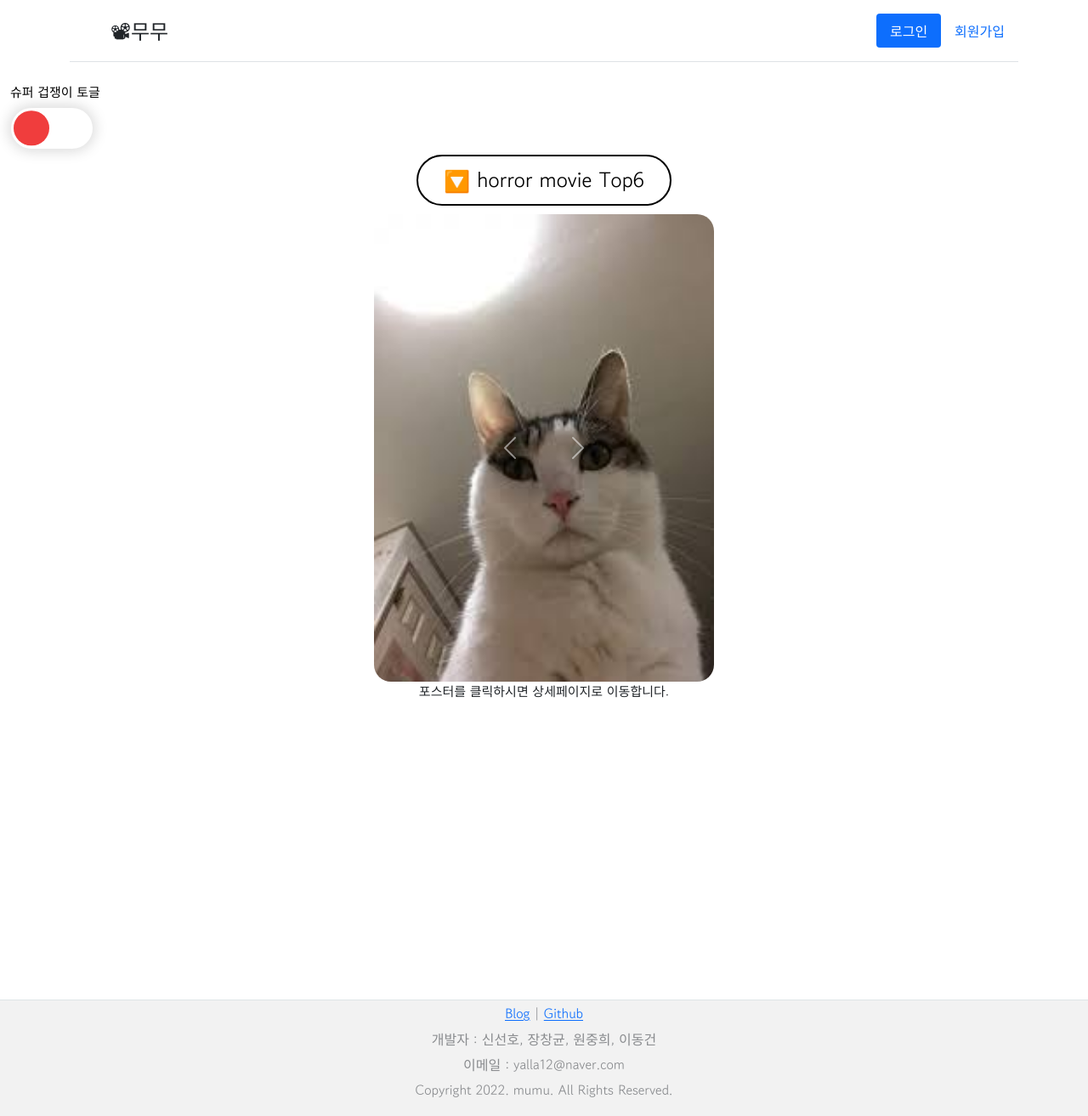
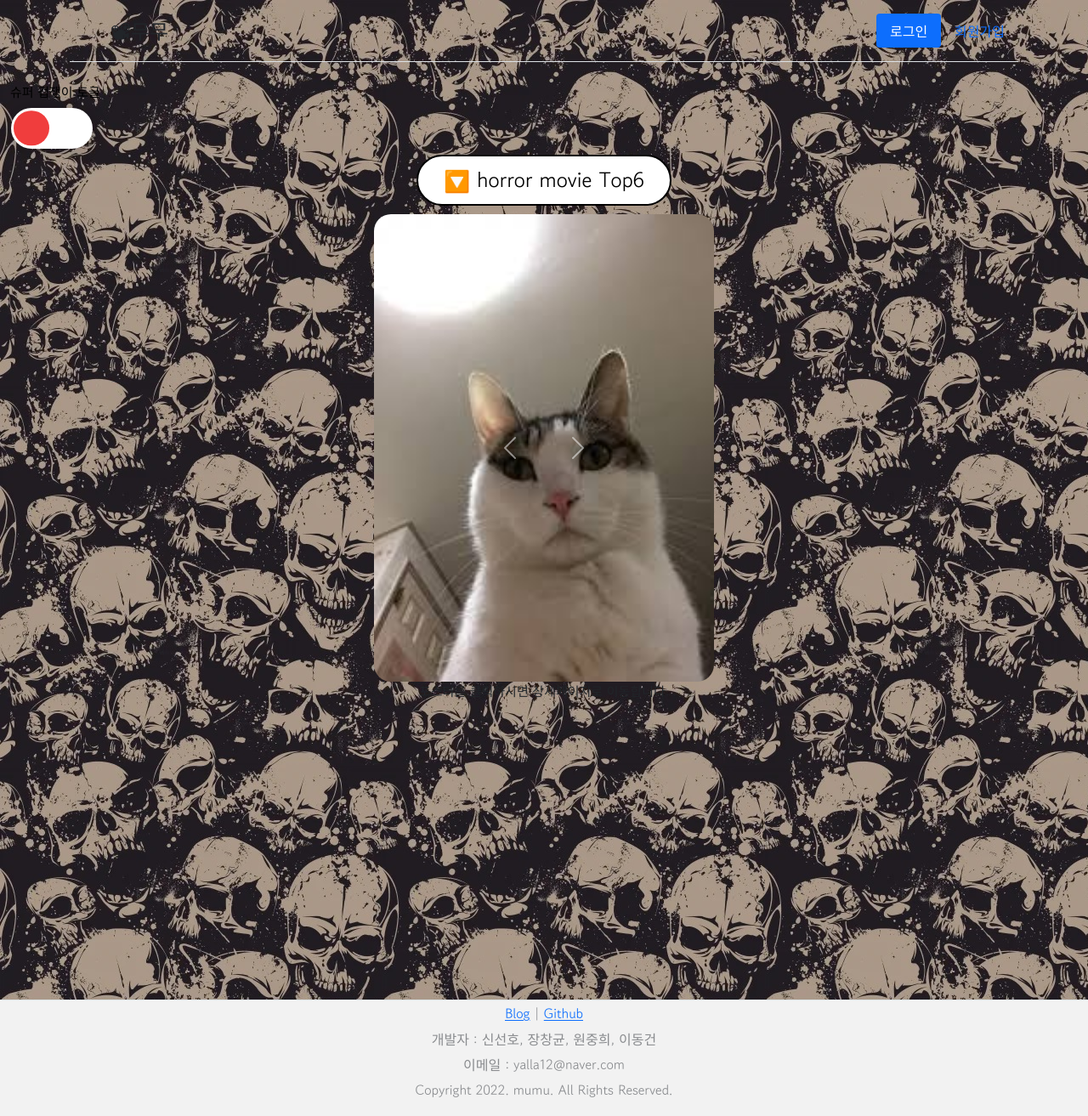
Before and after one commit to yalla12/miniProjectmumu, a Flask app: template templates/Home/home.html in a window 1280 px wide. Shown: the whole page at 85% size. Run offline with Flask 2, Linux system fonts and the light colour scheme; the template is opened without the code that fills it, so the values that code supplies are empty.

Commit message:
15:33 다시수정

```diff
--- a/templates/Home/home.html
+++ b/templates/Home/home.html
@@ -11,9 +11,6 @@
     <script src="https://cdn.jsdelivr.net/npm/bootstrap@5.0.2/dist/js/bootstrap.bundle.min.js"
             integrity="sha384-MrcW6ZMFYlzcLA8Nl+NtUVF0sA7MsXsP1UyJoMp4YLEuNSfAP+JcXn/tWtIaxVXM"
             crossorigin="anonymous"></script>
-
-    <script>document.body.style.backgroundImage = "url('./static/bak.jpg')";</script>
-
 
 
     <title>무무</title>
@@ -160,6 +157,9 @@
         text-align: center;
         bottom: auto;
     }
+        body {
+            background-image: url('static/horbak.jpg');
+        }
 
     </style>
 
@@ -185,6 +185,7 @@
                 $('#club').empty();
                 $('#club').append('사나이 토글');
                 document.getElementById("man").src = "static/man.jpg";
+                document.body.style.backgroundImage = "url('static/cute.jpg')";
 
 
 
@@ -197,6 +198,7 @@
                 $('#club').append('슈퍼 겁쟁이 토글');
                 fool = 0;
                 document.getElementById("man").src = "{{ moviej[0].image }}";
+                document.body.style.backgroundImage = "url('static/horbak.jpg')";
             }
 
         }
```
Also changed, not shown: static/bbb.jpg (deleted), static/cute.jpg (added), static/cute2.jpg (added), static/fool.jpg (deleted), static/horbak.jpg (added).
